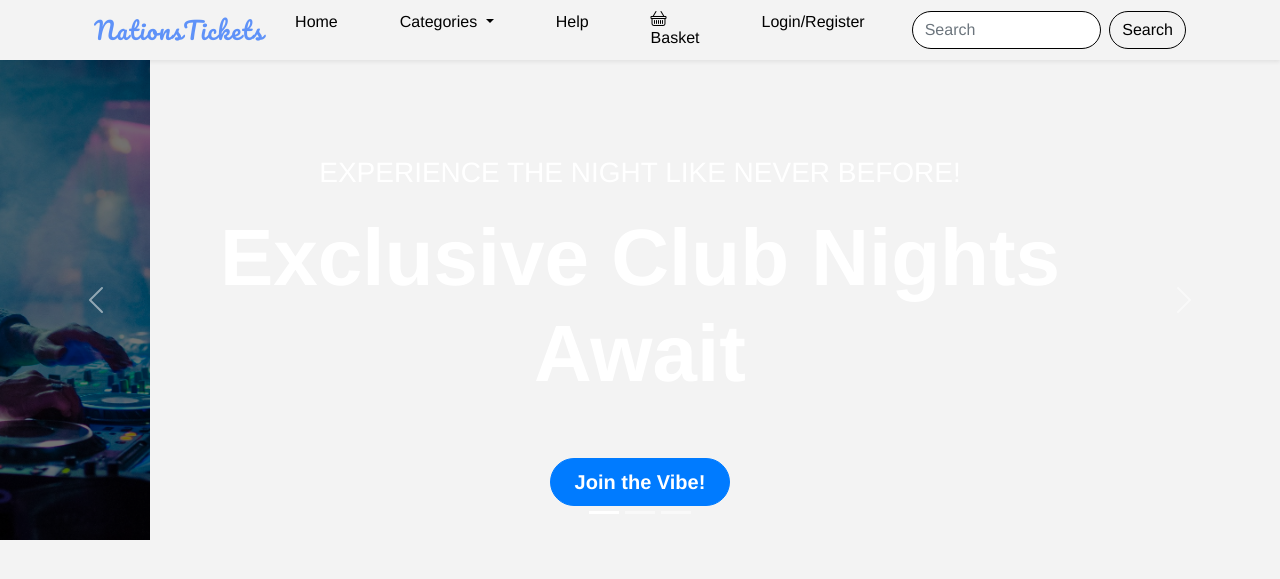
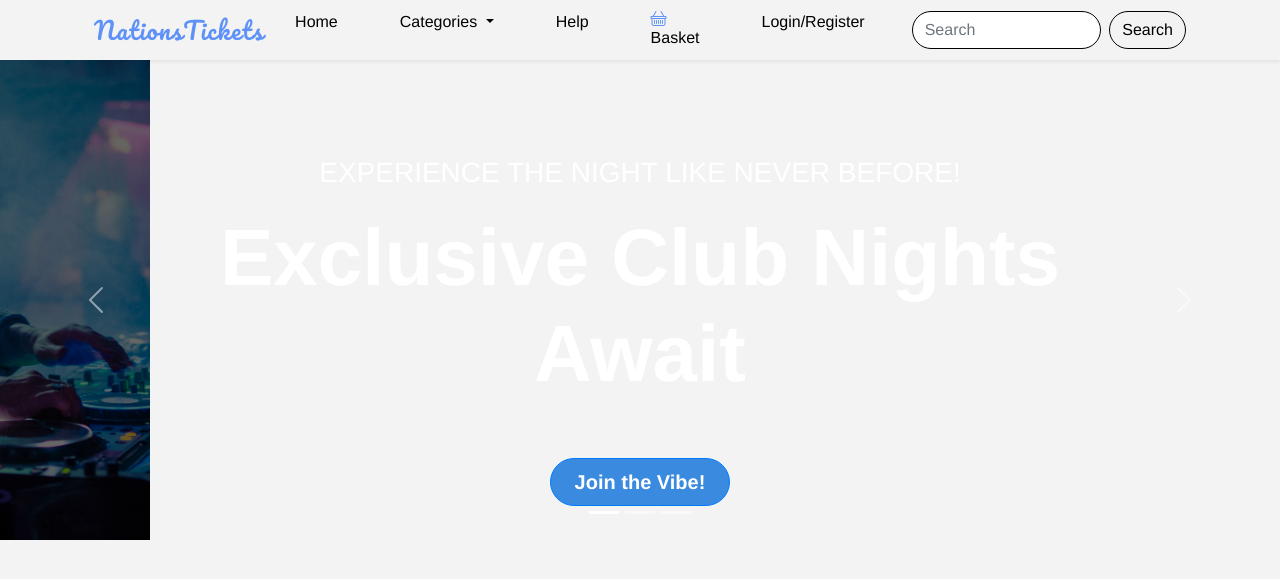
Before and after one commit to Messasi/Event-Web-Application, a PHP site: page /Home.html in a window 1280 px wide. Shown: the top 579 px of the page. Run offline with PHP 8.4, Linux system fonts and the light colour scheme; some libraries are stand-ins or nearby versions.

Commit message:
CSS Comments

```diff
--- a/style.css
+++ b/style.css
@@ -4,7 +4,7 @@ body{
     background: #f3f3f3;
 }
 
-/*slideshow image settings*/
+/*Slideshow image settings*/
 img{
     max-width: 150px;
     width: 100%;
@@ -12,7 +12,8 @@ img{
 
 
 
-/*Navbar */
+
+/*Navbar Settings*/
 
 .navbar {
     padding-top: 5px;
@@ -59,8 +60,8 @@ img{
 }
 
 /* Make the basket icon and text black */
-.navbar .nav-link i, .navbar .nav-link {
-    color: black !important;
+.navbar .nav-link i{
+    color: #5f92f8 !important;
 }
 
 .navbar-nav .nav-item {
@@ -84,8 +85,7 @@ img{
     text-decoration: none
 }
 
-
-/*Navbar Media*/
+/*Slideshow Media*/
 @media(min-width:992px){
     .dropdown>.dropdown-menu{
         visibility: hidden;
@@ -110,7 +110,12 @@ img{
 }
 
 
+
+
+
+
 /*SlideShow*/
+
 .c-item{
     height: 480px;
 }
@@ -118,13 +123,13 @@ img{
 .c-img{
     height: 100%;
     object-fit: cover;
-    filter: brightness(0.45);
+    filter: brightness(0.4);
 
 }
 
 /*SlideShow Buttons*/
 .btn-primary {
-    background-color: #007bff;
+    background-color: #3a8ae0;
     border-color: #007bff;
     font-size: 1.2rem;
     font-weight: 600;
@@ -134,7 +139,7 @@ img{
 }
 
 .btn-primary:hover {
-    background-color: #0056b3; /* Darker shade on hover for interaction feedback */
+    background-color: #0056b3;
     border-color: #0056b3;
-    box-shadow: 0 4px 10px rgba(0, 123, 255, 0.4); /* Soft shadow for depth */
+    box-shadow: 0 4px 10px rgba(0, 123, 255, 0.4);
 }
```
